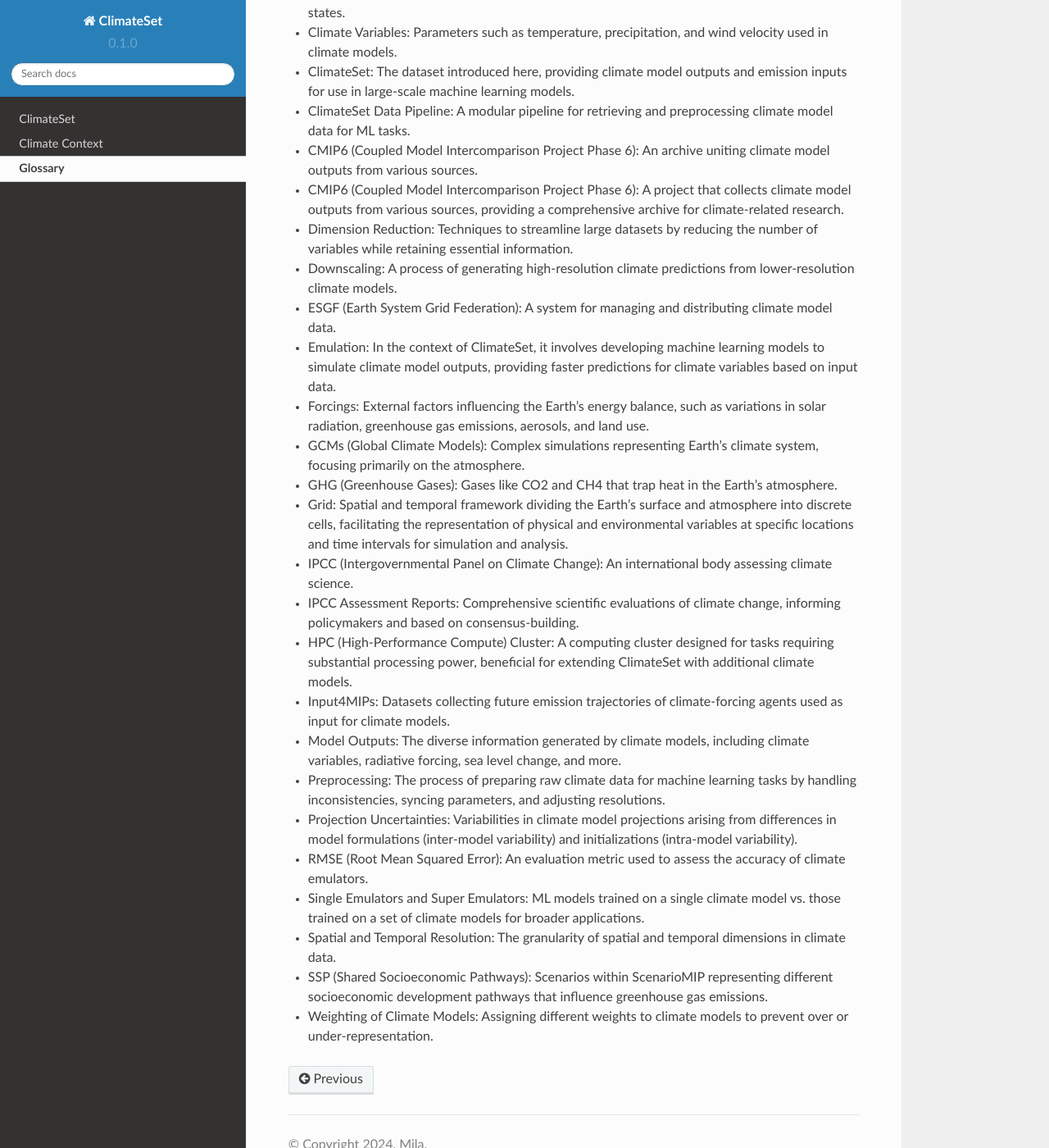
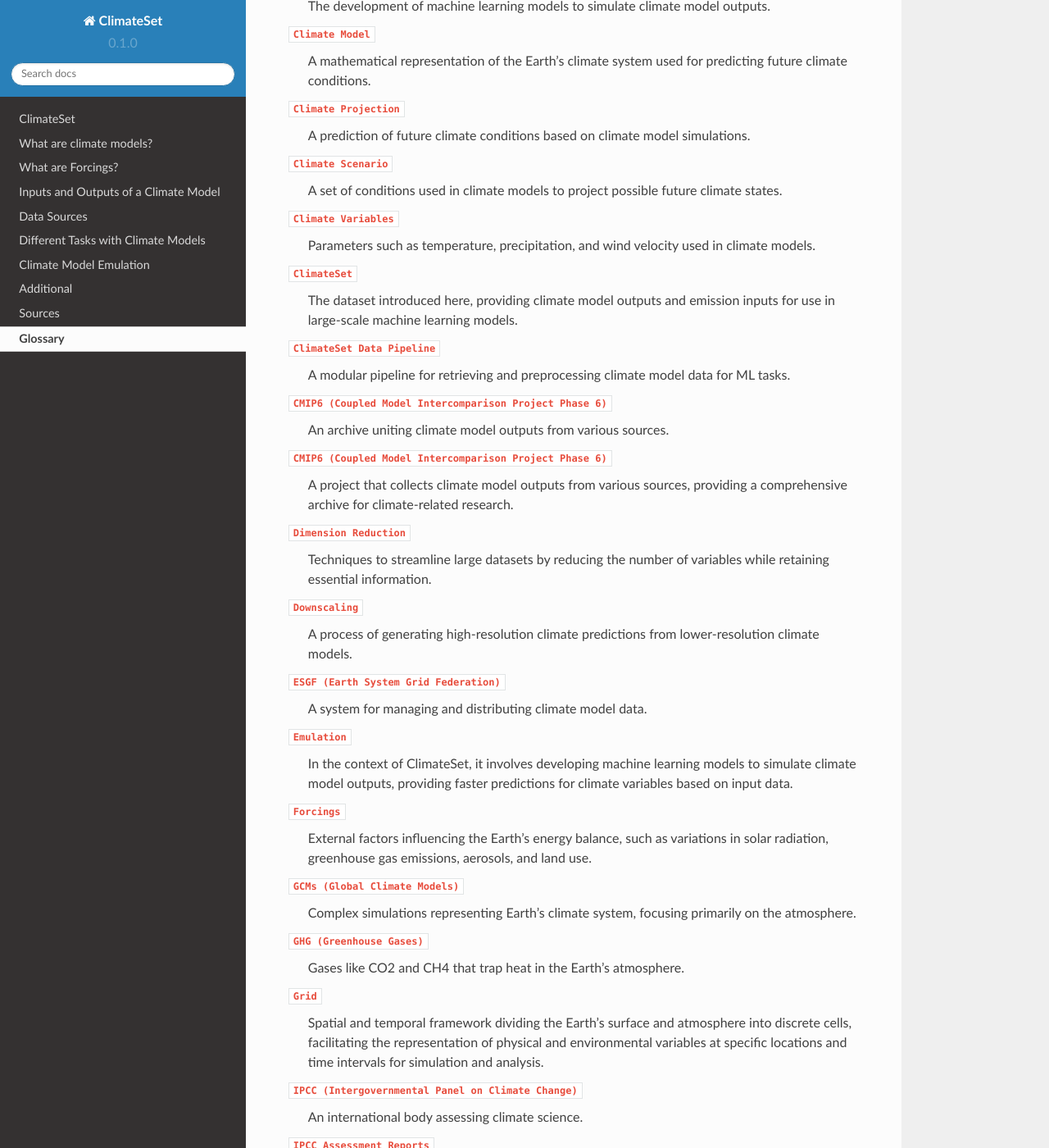
Before and after one commit to IlijaTrajkovic/ClimateSet, a Sphinx documentation site: the page built from docs/source/glossary.rst, in a window 1280 px wide and 1400 px high, scrolled down 468 px. Shown: the whole window at 82% size. Built offline with Sphinx 7.4.7 and the Read the Docs theme 2.0.0, drawn with Linux system fonts in a browser that asks for light colours; some of the changed text lies outside the part shown.

Commit message:
edited the glossary

```diff
--- a/docs/source/climatecontext.rst
+++ b/docs/source/climatecontext.rst
@@ -1,3 +1,4 @@
+====================
 Climate Context
 ======================
 
@@ -47,6 +48,8 @@
 .. image:: climatemodel.png
    :alt: Grid cells used by climate models and processes calculated in the model for each cell. Source: NOAA GFDL
 
+Grid cells used by climate models and processes calculated in the model for each cell.
+Source: NOAA GFDL
 
 What are Forcings?
 ------------------
@@ -91,11 +99,14 @@
 .. image:: parameterizations.png
    :alt: Factors influencing the climate which are used in climate models Image courtesy of MetEd, The COMET Program, UCAR.
 
+Factors influencing the climate which are used in climate models
+Image courtesy of MetEd, The COMET Program, UCAR.
+
 **Outputs**
 
 The output of a climate model comprises a diverse set of information representing the simulated behaviour of the Earth's climate system. Key components of climate model outputs include:
 
-- Climate Variables:
+- Climate Variables
    - Temperature, precipitation, humidity, wind speed, and other atmospheric variables.
    - Oceanic variables, including sea surface temperature, ocean currents, and salinity.
    - Land surface variables, such as soil moisture, snow cover, and vegetation.
--- a/docs/source/glossary.rst
+++ b/docs/source/glossary.rst
@@ -1,35 +1,68 @@
+=========
 Glossary
 =========
 
-- Aerosols: Tiny particles or droplets suspended in the atmosphere, often originating from natural sources or human activities, influencing climate by scattering or absorbing sunlight and affecting cloud formation.
-- Aerosol Precursors: Substances that contribute to the formation of aerosols in the atmosphere
-- Biomass Burning Data: Part of Input4MIPs, representing emissions from open biomass burning, used as input for climate models.
-- Climate Emulation: The development of machine learning models to simulate climate model outputs.
-- Climate Model: A mathematical representation of the Earth's climate system used for predicting future climate conditions.
-- Climate Projection: A prediction of future climate conditions based on climate model simulations.
-- Climate Scenario: A set of conditions used in climate models to project possible future climate states.
-- Climate Variables: Parameters such as temperature, precipitation, and wind velocity used in climate models.
-- ClimateSet: The dataset introduced here, providing climate model outputs and emission inputs for use in large-scale machine learning models.
-- ClimateSet Data Pipeline: A modular pipeline for retrieving and preprocessing climate model data for ML tasks.
-- CMIP6 (Coupled Model Intercomparison Project Phase 6): An archive uniting climate model outputs from various sources.
-- CMIP6 (Coupled Model Intercomparison Project Phase 6): A project that collects climate model outputs from various sources, providing a comprehensive archive for climate-related research.
-- Dimension Reduction: Techniques to streamline large datasets by reducing the number of variables while retaining essential information.
-- Downscaling: A process of generating high-resolution climate predictions from lower-resolution climate models.
-- ESGF (Earth System Grid Federation): A system for managing and distributing climate model data.
-- Emulation: In the context of ClimateSet, it involves developing machine learning models to simulate climate model outputs, providing faster predictions for climate variables based on input data.
-- Forcings: External factors influencing the Earth's energy balance, such as variations in solar radiation, greenhouse gas emissions, aerosols, and land use.
-- GCMs (Global Climate Models): Complex simulations representing Earth's climate system, focusing primarily on the atmosphere.
-- GHG (Greenhouse Gases): Gases like CO2 and CH4 that trap heat in the Earth's atmosphere.
-- Grid: Spatial and temporal framework dividing the Earth's surface and atmosphere into discrete cells, facilitating the representation of physical and environmental variables at specific locations and time intervals for simulation and analysis.
-- IPCC (Intergovernmental Panel on Climate Change): An international body assessing climate science.
-- IPCC Assessment Reports: Comprehensive scientific evaluations of climate change, informing policymakers and based on consensus-building.
-- HPC (High-Performance Compute) Cluster: A computing cluster designed for tasks requiring substantial processing power, beneficial for extending ClimateSet with additional climate models.
-- Input4MIPs: Datasets collecting future emission trajectories of climate-forcing agents used as input for climate models.
-- Model Outputs: The diverse information generated by climate models, including climate variables, radiative forcing, sea level change, and more.
-- Preprocessing: The process of preparing raw climate data for machine learning tasks by handling inconsistencies, syncing parameters, and adjusting resolutions.
-- Projection Uncertainties: Variabilities in climate model projections arising from differences in model formulations (inter-model variability) and initializations (intra-model variability).
-- RMSE (Root Mean Squared Error): An evaluation metric used to assess the accuracy of climate emulators.
-- Single Emulators and Super Emulators: ML models trained on a single climate model vs. those trained on a set of climate models for broader applications.
-- Spatial and Temporal Resolution: The granularity of spatial and temporal dimensions in climate data.
-- SSP (Shared Socioeconomic Pathways): Scenarios within ScenarioMIP representing different socioeconomic development pathways that influence greenhouse gas emissions.
-- Weighting of Climate Models: Assigning different weights to climate models to prevent over or under-representation.
+``Aerosols``
+    Tiny particles or droplets suspended in the atmosphere, often originating from natural sources or human activities, influencing climate by scattering or absorbing sunlight and affecting cloud formation.
+``Aerosol Precursors``
+    Substances that contribute to the formation of aerosols in the atmosphere
+``Biomass Burning Data``
+    Part of Input4MIPs, representing emissions from open biomass burning, used as input for climate models.
+``Climate Emulation``
+    The development of machine learning models to simulate climate model outputs.
+``Climate Model``
+    A mathematical representation of the Earth's climate system used for predicting future climate conditions.
+``Climate Projection``
+    A prediction of future climate conditions based on climate model simulations.
+``Climate Scenario``
+    A set of conditions used in climate models to project possible future climate states.
+``Climate Variables``
+    Parameters such as temperature, precipitation, and wind velocity used in climate models.
+``ClimateSet``
+    The dataset introduced here, providing climate model outputs and emission inputs for use in large-scale machine learning models.
+``ClimateSet Data Pipeline``
+    A modular pipeline for retrieving and preprocessing climate model data for ML tasks.
+``CMIP6 (Coupled Model Intercomparison Project Phase 6)``
+    An archive uniting climate model outputs from various sources.
+``CMIP6 (Coupled Model Intercomparison Project Phase 6)``
+    A project that collects climate model outputs from various sources, providing a comprehensive archive for climate-related research.
+``Dimension Reduction``
+    Techniques to streamline large datasets by reducing the number of variables while retaining essential information.
+``Downscaling``
+    A process of generating high-resolution climate predictions from lower-resolution climate models.
+``ESGF (Earth System Grid Federation)``
+    A system for managing and distributing climate model data.
+``Emulation``
+    In the context of ClimateSet, it involves developing machine learning models to simulate climate model outputs, providing faster predictions for climate variables based on input data.
+``Forcings``
+    External factors influencing the Earth's energy balance, such as variations in solar radiation, greenhouse gas emissions, aerosols, and land use.
+``GCMs (Global Climate Models)``
+    Complex simulations representing Earth's climate system, focusing primarily on the atmosphere.
+``GHG (Greenhouse Gases)``
+    Gases like CO2 and CH4 that trap heat in the Earth's atmosphere.
+``Grid``
+    Spatial and temporal framework dividing the Earth's surface and atmosphere into discrete cells, facilitating the representation of physical and environmental variables at specific locations and time intervals for simulation and analysis.
+``IPCC (Intergovernmental Panel on Climate Change)``
+    An international body assessing climate science.
+``IPCC Assessment Reports``
+    Comprehensive scientific evaluations of climate change, informing policymakers and based on consensus-building.
+``HPC (High-Performance Compute) Cluster``
+    A computing cluster designed for tasks requiring substantial processing power, beneficial for extending ClimateSet with additional climate models.
+``Input4MIPs``
+    Datasets collecting future emission trajectories of climate-forcing agents used as input for climate models.
+``Model Outputs``
+    The diverse information generated by climate models, including climate variables, radiative forcing, sea level change, and more.
+``Preprocessing``
+    The process of preparing raw climate data for machine learning tasks by handling inconsistencies, syncing parameters, and adjusting resolutions.
+``Projection Uncertainties``
+    Variabilities in climate model projections arising from differences in model formulations (inter-model variability) and initializations (intra-model variability).
+``RMSE (Root Mean Squared Error)``
+    An evaluation metric used to assess the accuracy of climate emulators.
+``Single Emulators and Super Emulators``
+    ML models trained on a single climate model vs. those trained on a set of climate models for broader applications.
+``Spatial and Temporal Resolution``
+    The granularity of spatial and temporal dimensions in climate data.
+``SSP (Shared Socioeconomic Pathways)``
+    Scenarios within ScenarioMIP representing different socioeconomic development pathways that influence greenhouse gas emissions.
+``Weighting of Climate Models``
+    Assigning different weights to climate models to prevent over or under-representation.
```
Also changed, not shown: other parts of docs/source/climatecontext.rst (+5 -0 lines), 2 other files.
